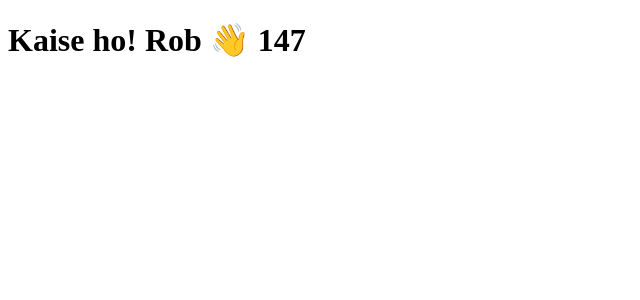
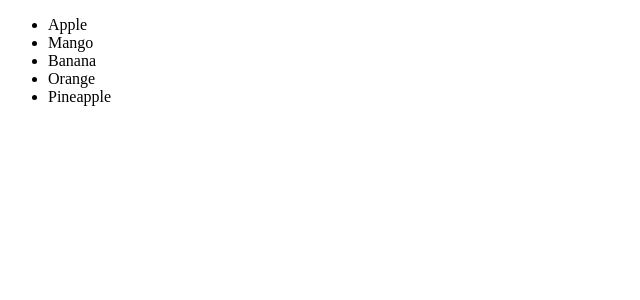
Before and after one commit to AakashKainth/ReactProject, a React (Vite) app: page / in a window 1280 px wide. Shown: the top 300 px of the page, without its empty margins (0-640 px from the left). Built offline with nearby package versions, Linux system fonts and the light colour scheme.

Commit message:
Rendering Array or List in a component

```diff
--- a/src/App.jsx
+++ b/src/App.jsx
@@ -1,14 +1,10 @@
+import Fruits from "./components/Fruits";
 import Hello from "./components/Hello";
 function App() {
-  const person = {
-    name: "Rob",
-    message: "Kaise ho!",
-    emoji: "👋",
-    seatNumbers: [1, 4, 7],
-  };
+
   return (
     <div className="App">
-      <Hello person={person} />
+      <Fruits />
     </div>
   );
 }
--- /dev/null
+++ b/src/components/Fruits.jsx
@@ -0,0 +1,12 @@
+export default function Fruits() {
+  const fruits = ["Apple", "Mango", "Banana", "Orange", "Pineapple"];
+  return (
+    <div>
+      <ul>
+        {fruits.map((fruit) => (
+          <li key={fruit}>{fruit}</li>
+        ))}
+      </ul>
+    </div>
+  );
+}
```
